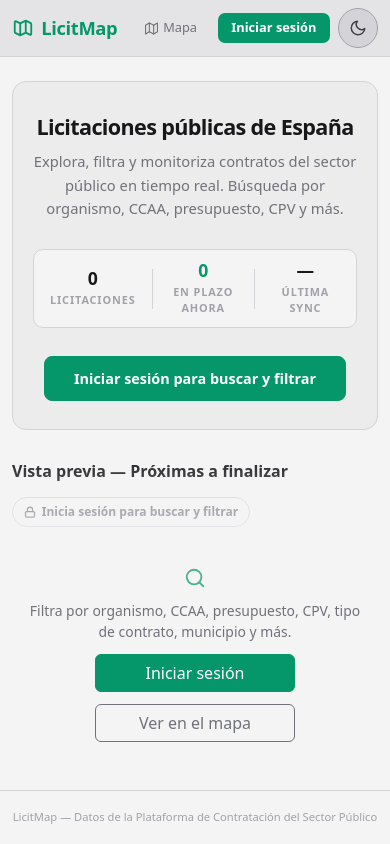
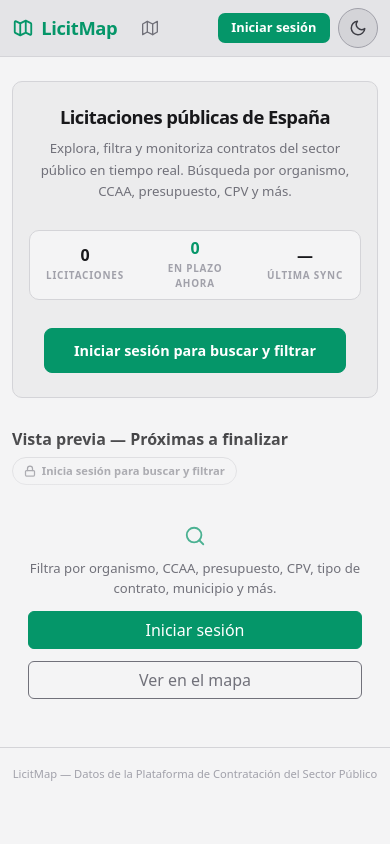
Before and after one commit to pibico/licitmap, a FastAPI app: page / in a window 390 px wide. Run offline with FastAPI, Linux system fonts and the light colour scheme; data that the repository does not hold is empty.

Commit message:
CSS v53: landing responsive (móvil ≤575px, tablet ≤767px) + navbar compacta

```diff
--- a/static/css/style.css
+++ b/static/css/style.css
@@ -1570,11 +1570,48 @@ a:hover {
   background: var(--bg-surface0); color: var(--tx-primary);
 }
 
+/* ── Tablet / phablet ≤ 767px ───────────────────────────────────────────── */
 @media (max-width: 767px) {
   .lm-landing-hero { padding: 2rem 1.25rem 1.75rem; }
   .lm-landing-title { font-size: 1.35rem; }
   .lm-landing-stat { padding: 0.7rem 1rem; }
   .lm-landing-stat-value { font-size: 1.1rem; }
+
+  /* Card footer: permite wrap para que lm-card-right no aplaste el organismo */
+  .lm-card-footer { flex-wrap: wrap; gap: 0.35rem; }
+  .lm-card-org { white-space: normal; min-width: 100%; }
+  .lm-card-right { width: 100%; justify-content: flex-start; }
+}
+
+/* ── Móvil ≤ 575px ──────────────────────────────────────────────────────── */
+@media (max-width: 575px) {
+  /* Navbar: ocultar nombre de usuario para ganar espacio */
+  .lm-nav-username { display: none; }
+
+  /* Nav tabs: solo iconos */
+  .lm-nav-tab span, .lm-nav-tab { font-size: 0; }
+  .lm-nav-tab svg { display: inline-block; width: 16px; height: 16px; }
+  .lm-nav-tab { padding: 0.3rem 0.55rem; gap: 0; }
+
+  /* Hero */
+  .lm-landing-hero { padding: 1.5rem 1rem 1.5rem; border-radius: 10px; }
+  .lm-landing-title { font-size: 1.15rem; }
+  .lm-landing-subtitle { font-size: 0.83rem; }
+
+  /* Stats: compactar, ocultar separadores verticales */
+  .lm-landing-stat-sep { display: none; }
+  .lm-landing-stat { padding: 0.55rem 0.5rem; }
+  .lm-landing-stat-value { font-size: 1rem; }
+  .lm-landing-stat-label { font-size: 0.62rem; }
+
+  /* Preview header: apila en columna */
+  .lm-landing-preview-header { flex-direction: column; align-items: flex-start; gap: 0.5rem; }
+  .lm-landing-lock-badge { font-size: 0.7rem; }
+
+  /* Gate: botones ocupan todo el ancho disponible */
+  .lm-landing-gate-inner { width: 100%; }
+  .lm-landing-gate .btn { min-width: 0; width: 100%; max-width: 340px; }
+  .lm-landing-gate-text { font-size: 0.82rem; }
 }
 
 /* =============================================
--- a/templates/base.html
+++ b/templates/base.html
@@ -16,7 +16,7 @@
         })();
     </script>
     <link href="https://cdn.jsdelivr.net/npm/bootstrap@5.3.3/dist/css/bootstrap.min.css" rel="stylesheet">
-    <link href="/static/css/style.css?v=52" rel="stylesheet">
+    <link href="/static/css/style.css?v=53" rel="stylesheet">
 </head>
 <body>
     <nav class="lm-navbar">
```
